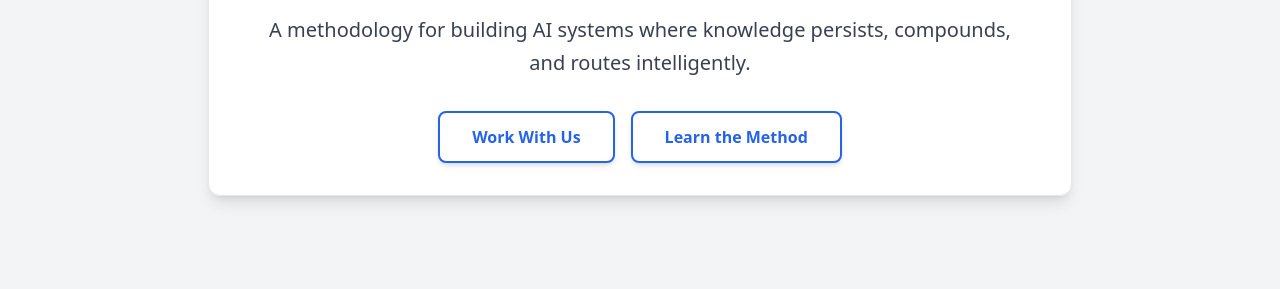
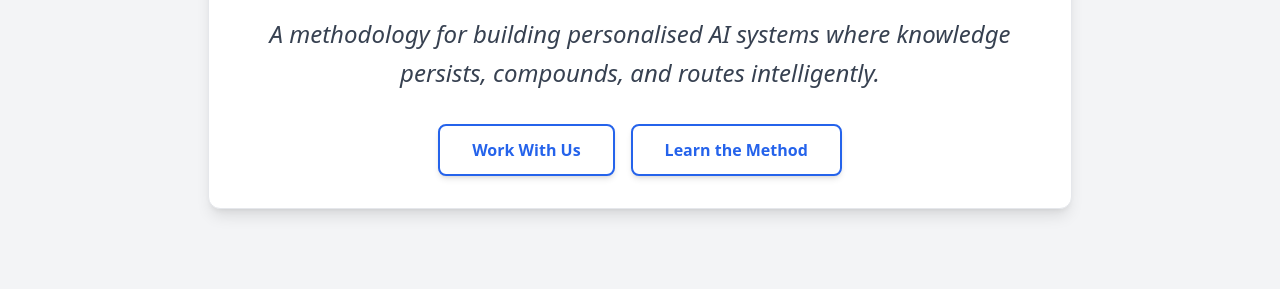
Before and after one commit to williamoliviergaudette-maker/gaudetteai-website, an Astro site: page / in a window 1280 px wide. Shown: the part 266-555 px from the top of the page. Built offline with nearby package versions, Linux system fonts and the light colour scheme; Astro itself is replaced by a stand-in of ours.

Commit message:
final light theme refinements: professional hero, merged sections, swapped CTAs
- Homepage: simplified hero, larger italic quote, merged problem/solution, Work With Us primary CTA
- Contact: merged hero+form into single card for cleaner UX
- KTC: merged hero+book, fully centered layout
- All pages: consistent professional B2B design
- Complete bilingual parity

```diff
--- a/src/pages/index.astro
+++ b/src/pages/index.astro
@@ -12,9 +12,9 @@ import BaseLayout from '../layouts/BaseLayout.astro';
             <div class="h-1 w-20 bg-gradient-to-r from-blue-600 to-blue-400 rounded-full mx-auto mb-6"></div>
           </div>
           <h1 class="text-5xl font-bold mb-6 text-gray-900">Knowledge That Compounds</h1>
-          <p class="text-xl text-gray-700 mb-8 leading-relaxed max-w-3xl mx-auto">
-            A methodology for building AI systems where knowledge persists,
-            compounds, and routes intelligently.
+          <p class="text-2xl text-gray-700 mb-8 leading-relaxed max-w-3xl mx-auto">
+            <i>A methodology for building personalised AI systems where knowledge persists,
+            compounds, and routes intelligently.</i>
           </p>
           <div class="flex gap-4 justify-center">
             <a href="/consulting" class="bg-white text-blue-600 border-2 border-blue-600 px-8 py-3 rounded-lg hover:bg-blue-50 font-semibold shadow-md hover:shadow-lg transition-all hover:-translate-y-0.5">
```
